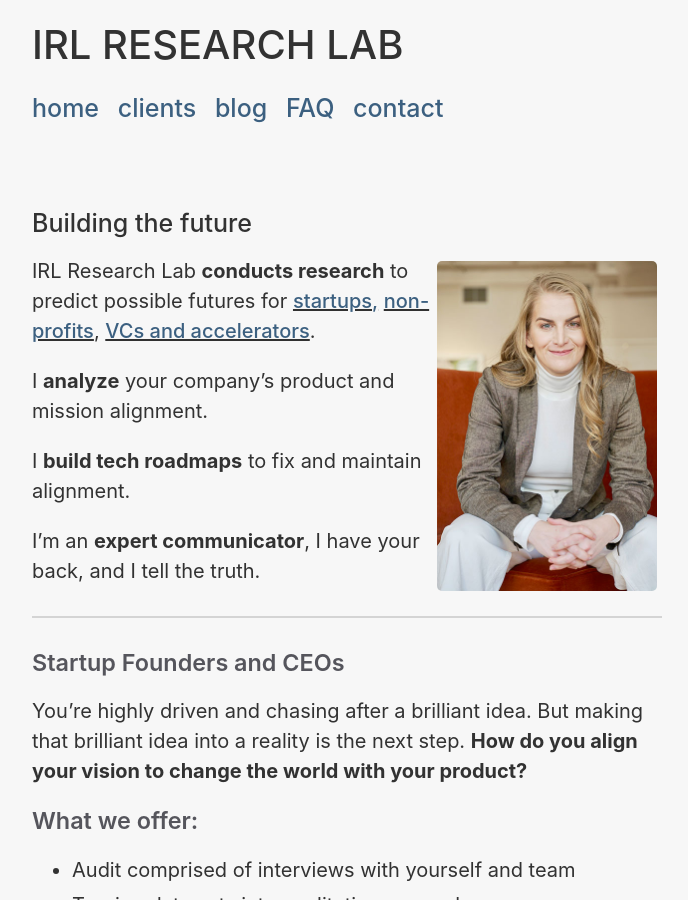
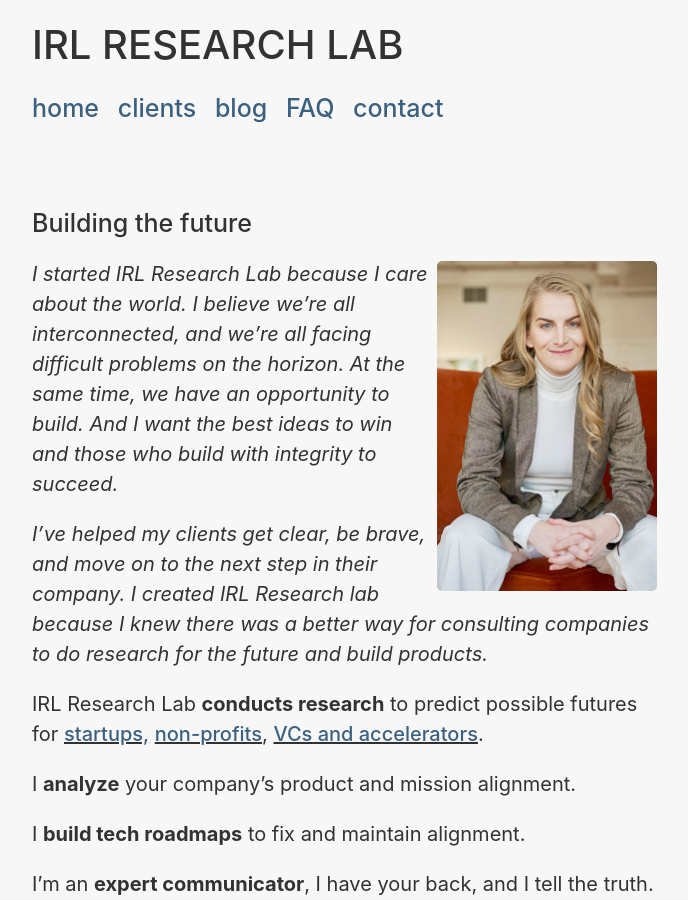
Before and after one commit to allisonburtch/consultancy, a Jekyll site: the page built from index.md, in a window 1280 px wide and 900 px high. Shown: the whole window, without its empty margins (293-981 px from the left). Built offline with Jekyll 4.4.1, drawn with Linux system fonts in a browser that asks for light colours.

Commit message:
updated typo

```diff
--- a/index.md
+++ b/index.md
@@ -9,7 +9,13 @@ image: /assets/headshotcrop.jpg
 
 
 <img src="/assets/headshot.jpg" alt="headshot" align="right" style="width:35%">
+
+_I started IRL Research Lab because I care about the world. I believe we're all interconnected, and we're all facing difficult problems on the horizon. At the same time, we have an opportunity to build. And I want the best ideas to win and those who build with integrity to succeed._
+
+_I've helped my clients get clear, be brave, and move on to the next step in their company. I created IRL Research lab because I knew there was a better way for consulting companies to do research for the future and build products._
+
 IRL Research Lab **conducts research** to predict possible futures for <u><a href="#startup-founders-and-ceos">startups,</a></u> <u><a href="#non-profit-or-starting-a-tech-project">non-profits</a></u>, <u><a href="#accelerators-and-funds">VCs and accelerators</a></u>.
+
 
 I **analyze** your company’s product and mission alignment.
 
```
